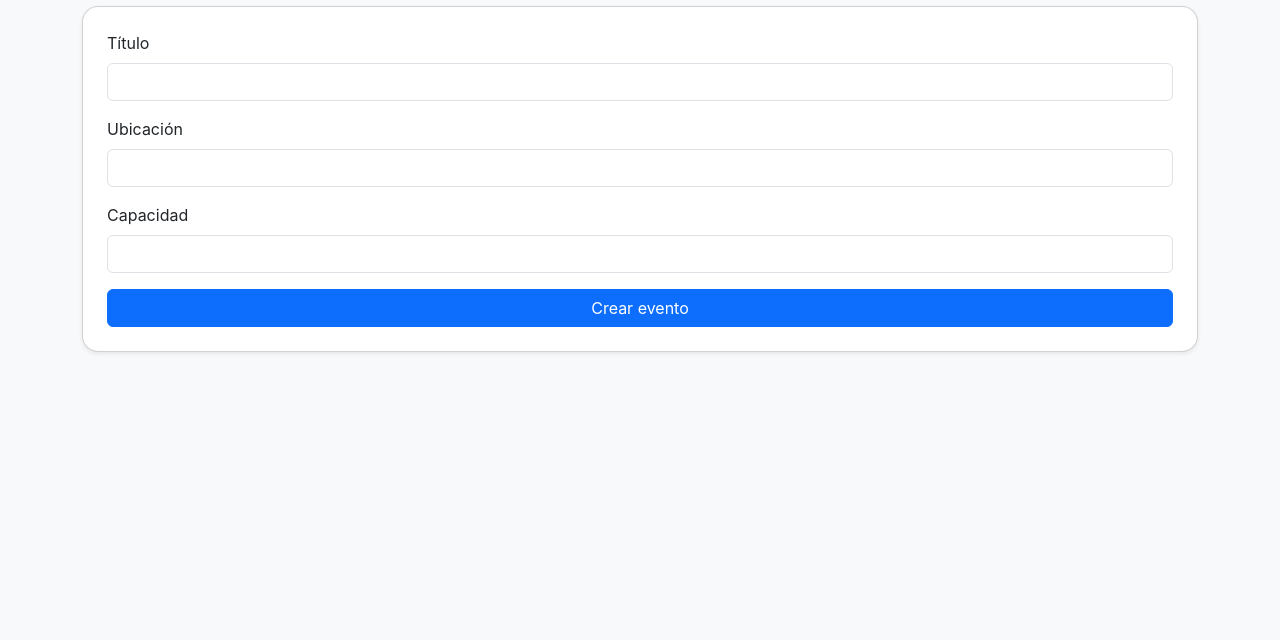
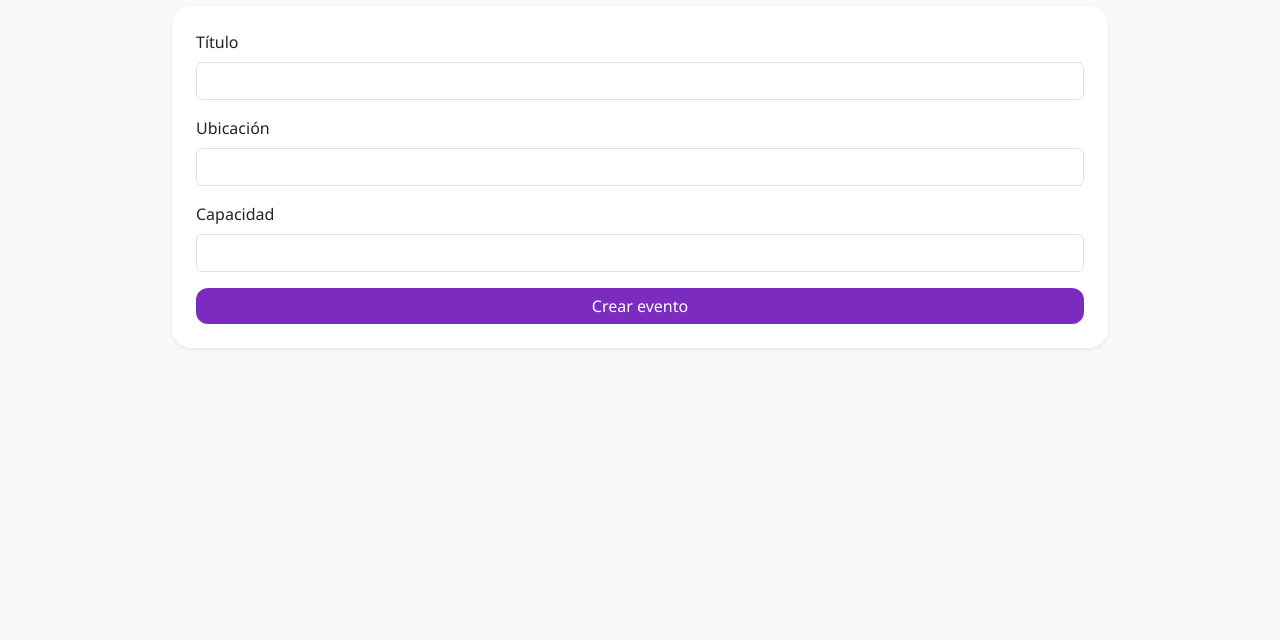
Before and after one commit to BrandonSM11/PruebaJS, a plain HTML site: page public/dashboard/events/create.html in a window 1280 px wide. Shown: the part 160-800 px from the top of the page. Drawn offline with nearby package versions, Linux system fonts and the light colour scheme; files that its build step writes are made by us from their sources; sample sign-in values are in the browser's storage.

Commit message:
Bug fixed

```diff
--- a/styles/dashboard.css
+++ b/styles/dashboard.css
@@ -1,14 +1,21 @@
-
 body {
-    font-family: -apple-system, BlinkMacSystemFont, 'Segoe UI', Roboto, Helvetica, Arial, sans-serif;
+  background-color: #f0f0f5;
+  font-family: 'Segoe UI', sans-serif;
   }
-
+  .container {
+  max-width: 960px;
+  margin-top: 40px;
+  }
   .card {
-    border-radius: 1rem;
-    box-shadow: 0 0.25rem 0.75rem rgba(0,0,0,0.05);
-    transition: transform 0.2s ease;
+  border-radius: 20px;
+  box-shadow: 0 4px 8px rgba(0,0,0,0.08);
+  border: none;
   }
-
-  .card:hover {
-    transform: translateY(-5px);
+  .btn-primary {
+  background-color: #7b2cbf;
+  border: none;
+  border-radius: 12px;
   }
+  .btn-danger, .btn-success {
+  border-radius: 12px;
+  }
```
Also changed, not shown: db.json (+14 -2 lines), public/auth/login.html (+1 -1 lines), public/auth/register.html (+1 -1 lines), public/dashboard/events/edit.html (+1 -0 lines), public/dashboard/index.html (+6 -2 lines), src/scripts/dashboard.js (line endings or trailing spaces).
